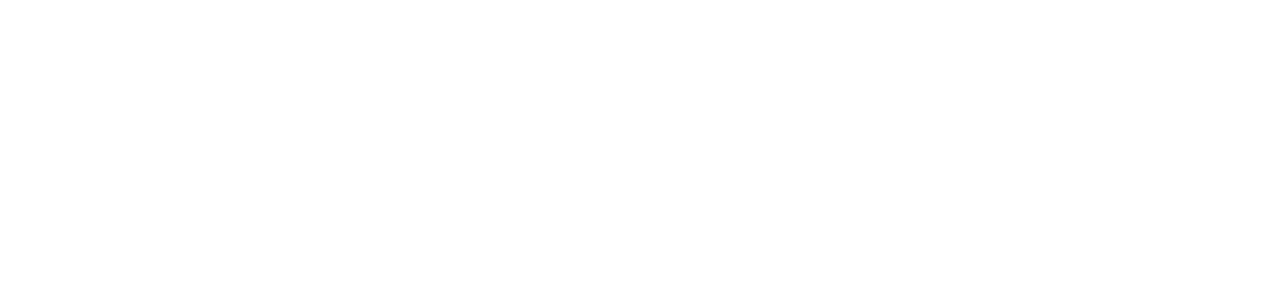
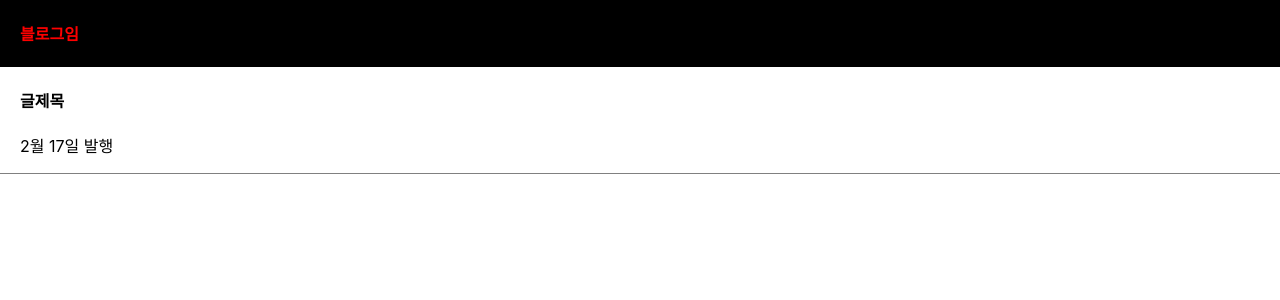
Before and after one commit to Polarvear/React_b, a React (Create React App) app in the folder blog/: page / in a window 1280 px wide. Shown: the top 300 px of the page. Built offline with nearby package versions, Linux system fonts and the light colour scheme.

Commit message:
study reactact

```diff
--- a/blog/src/App.css
+++ b/blog/src/App.css
@@ -1,5 +1,24 @@
 .App {
   text-align: center;
+}
+
+
+div {
+  box-sizing: border-box;
+}
+
+.list {
+  padding-left: 20px;
+  text-align: left;
+  border-bottom: 1px solid gray;
+}
+
+.black-nav {
+  display: flex;
+  background: black;
+  width: 100%;
+  color: white;
+  padding-left: 20px;
 }
 
 .App-logo {
--- a/blog/src/App.js
+++ b/blog/src/App.js
@@ -2,10 +2,20 @@
 import './App.css';
 
 function App() {
+
+
+  let post = '강남 우동 맛집';// 서버에서 가져온 데이터라고 가정
+
+
   return (
     <div className="App">
-      <div></div>
-
+      <div className="black-nav">
+        <h4 style={ {color : 'red', fontSize : '16px'} }>블로그임</h4>
+      </div>
+      <div className='list'>
+        <h4>글제목</h4>
+        <p>2월 17일 발행</p>
+      </div>
     </div>
   );
 }
```
